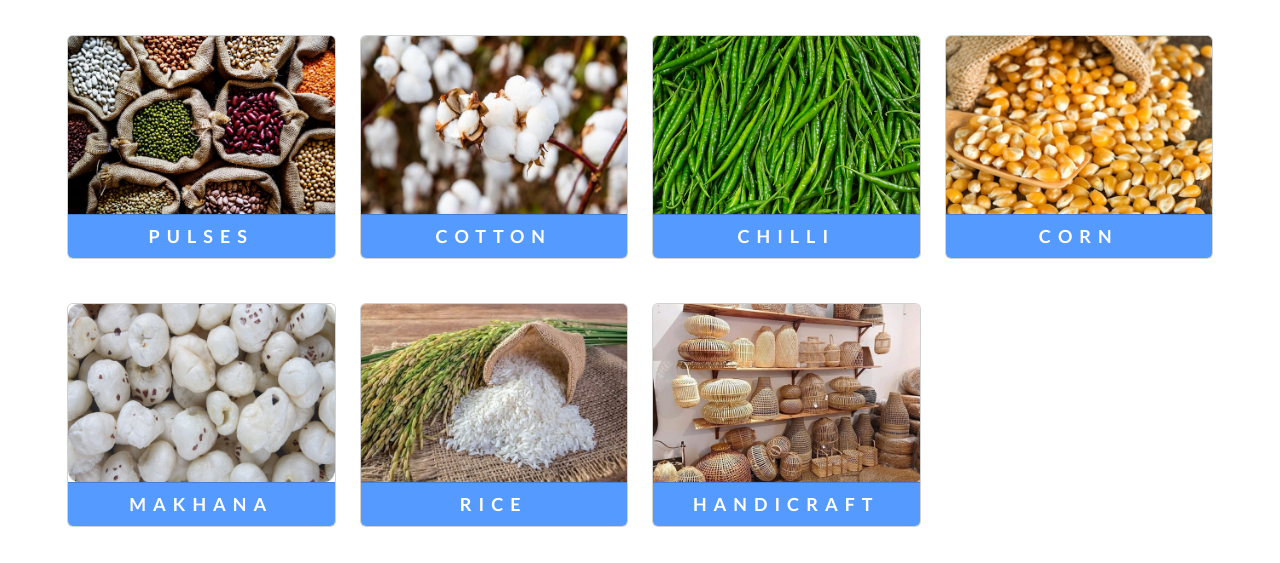
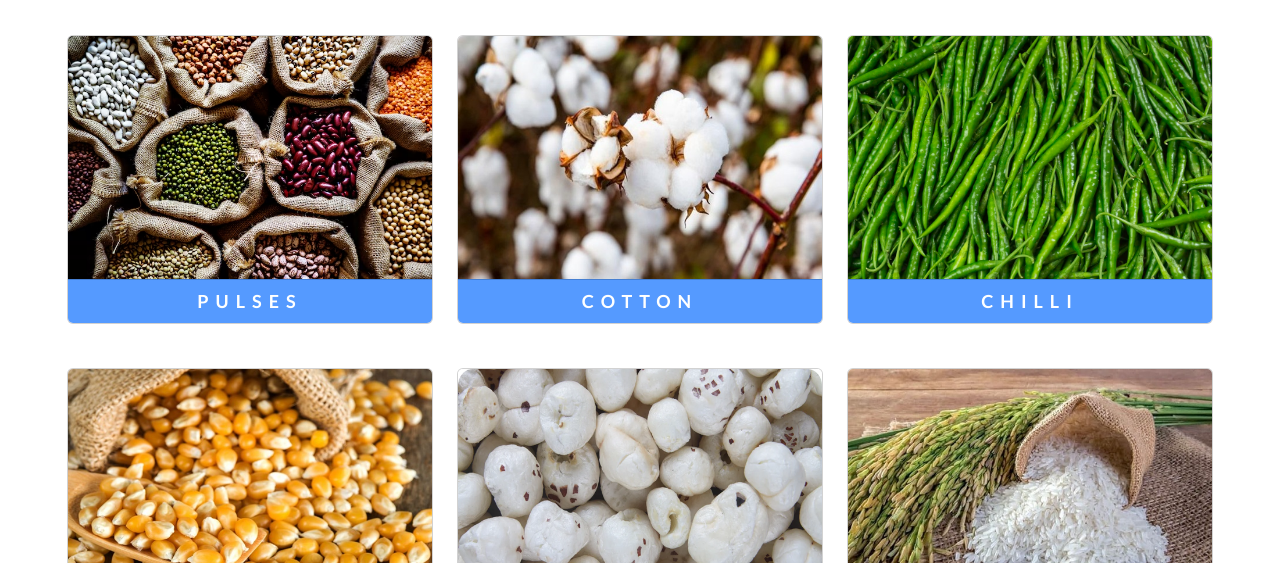
Before and after one commit to kr-02/Adhirit_Overseas, a plain HTML site: page product.html in a window 1280 px wide. Shown: the part 237-800 px from the top of the page. Drawn offline with nearby package versions, Linux system fonts and the light colour scheme; some packages are replaced by stand-ins of ours.

Commit message:
changed product

```diff
--- a/product.html
+++ b/product.html
@@ -147,10 +147,11 @@
           </div>
         </div>
       </div> -->
-      <div class="row row-cols-1 row-cols-md-4 g-4">
+      <div>
+      <div class="row row-cols-1 row-cols-md-3 g-4">
         <div class="col cardPD">
           <div class="card h-100">
-            <img src="images/adhirit images/various-legumes_53876-47070.png" class="card-img-top cd_IMG" alt="...">
+            <img src="images/adhirit images/various-legumes_53876-47070.png" class="card-img-top cd_IMG_prod" alt="...">
             <div class="card-footer cd_footer_text">
               <span>Pulses</span>
             </div>
@@ -158,7 +159,7 @@
         </div>
         <div class="col cardPD">
           <div class="card h-100">
-            <img src="images/adhirit images/cotton_bale.png" class="card-img-top cd_IMG" alt="...">
+            <img src="images/adhirit images/cotton_bale.png" class="card-img-top cd_IMG_prod" alt="...">
             <div class="card-footer cd_footer_text">
               <span>cotton</span>
             </div>
@@ -166,7 +167,7 @@
         </div>
         <div class="col cardPD">
           <div class="card h-100">
-            <img src="images/adhirit images/chilies.png" class="card-img-top cd_IMG" alt="...">
+            <img src="images/adhirit images/chilies.png" class="card-img-top cd_IMG_prod" alt="...">
             <div class="card-footer cd_footer_text">
               <span>Chilli</span>
             </div>
@@ -174,7 +175,7 @@
         </div>
         <div class="col cardPD">
           <div class="card h-100">
-            <img src="images/adhirit images/corn.png" class="card-img-top cd_IMG" alt="...">
+            <img src="images/adhirit images/corn.png" class="card-img-top cd_IMG_prod" alt="...">
             <div class="card-footer cd_footer_text">
               <span>Corn</span>
             </div>
@@ -182,7 +183,7 @@
         </div>
         <div class="col cardPD">
           <div class="card h-100">
-            <img src="images/adhirit images/lotus_seed1.png" class="card-img-top cd_IMG" alt="...">
+            <img src="images/adhirit images/lotus_seed1.png" class="card-img-top cd_IMG_prod" alt="...">
             <div class="card-footer cd_footer_text">
               <span>Makhana</span>
             </div>
@@ -190,7 +191,7 @@
         </div>
         <div class="col cardPD">
           <div class="card h-100">
-            <img src="images/adhirit images/rice.png" class="card-img-top cd_IMG" alt="...">
+            <img src="images/adhirit images/rice.png" class="card-img-top cd_IMG_prod" alt="...">
             <div class="card-footer cd_footer_text">
               <span>Rice</span>
             </div>
@@ -198,12 +199,13 @@
         </div>
         <div class="col cardPD">
           <div class="card h-100">
-            <img src="images/adhirit images/handicraft.png" class="card-img-top cd_IMG" alt="...">
+            <img src="images/adhirit images/handicraft.png" class="card-img-top cd_IMG_prod" alt="...">
             <div class="card-footer cd_footer_text">
               <span>Handicraft</span>
             </div>
           </div>
         </div>
+      </div>
       </div>
       <!-- <div class="btn-box">
         <a href="">
@@ -256,7 +258,7 @@
                       <i class="fa fa-envelope" aria-hidden="true"></i>
                     </div>
                     <p>
-                      vikaspadole@gmail.com
+                      adhiritoverseas.pvt.ltd@gmail.com
                     </p>
                   </div>
                 </a>
```
Also changed, not shown: index.html (+0 -2 lines).
